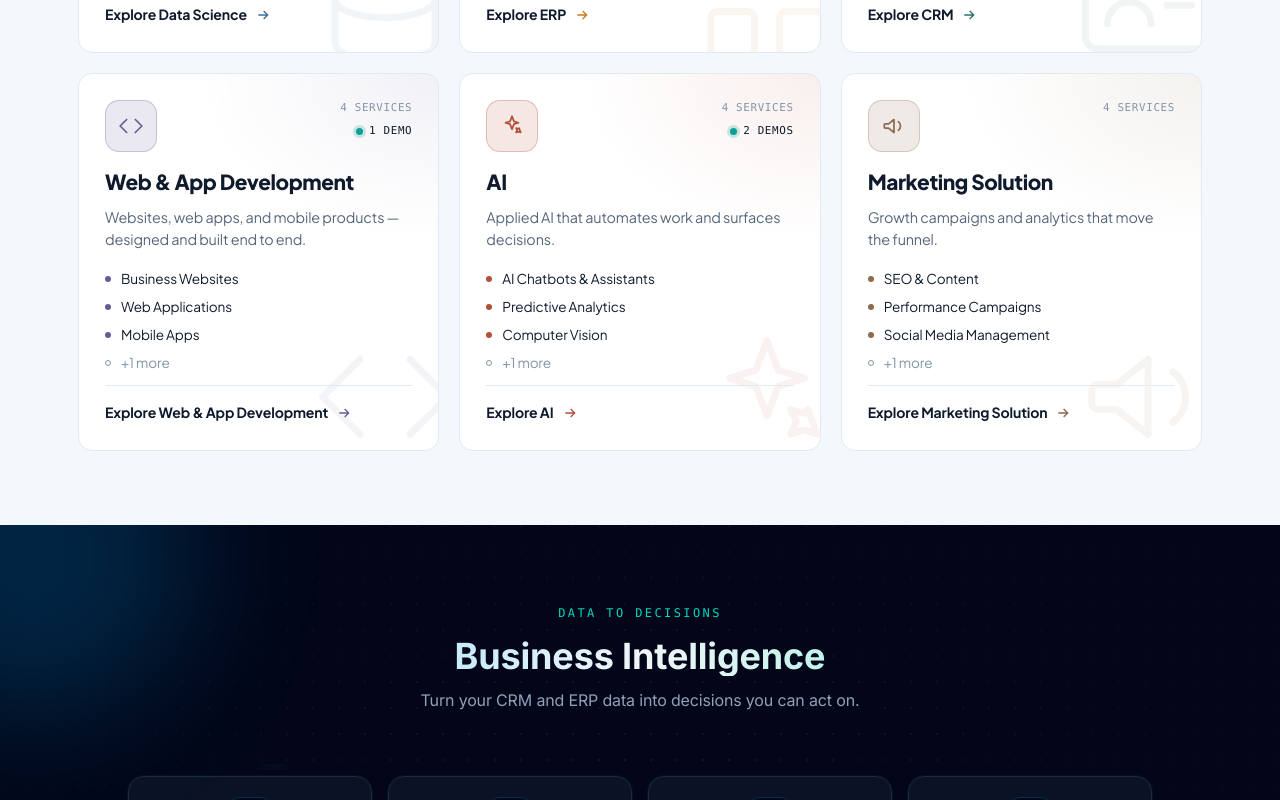
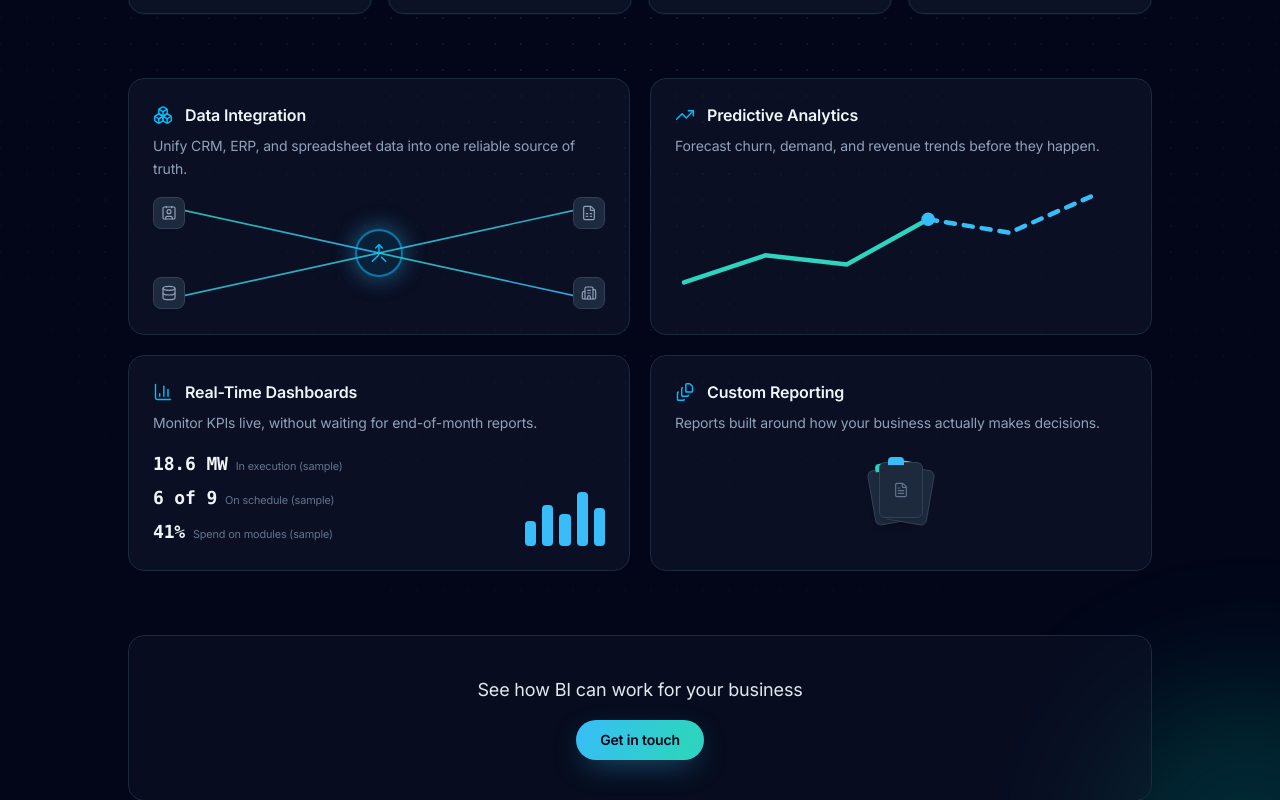
Before and after one commit to Techfirst123/ebkantech-website, a React (Vite) app: page / in a window 1280 px wide. Shown: the part 2420-3220 px from the top of the page. Built offline with nearby package versions, Linux system fonts and the light colour scheme.

Commit message:
Buisness scope changes in rotation

```diff
--- a/src/App.jsx
+++ b/src/App.jsx
@@ -341,24 +341,22 @@ export default function App() {
         <SauryaFeature />
 
         {/* SCOPE / SERVICES */}
-        <section className="scope" id="scope">
+        <section className="scope scope-compact" id="scope">
           <div className="wrap">
             <div className="sec-head">
               <div>
                 <span className="eyebrow">Scope of business</span>
                 <h2>
-                  Data science, ERP, web, AI and marketing — organized by{" "}
-                  <span className="hl">category</span>.
+                  What we <span className="hl">do</span>.
                 </h2>
               </div>
               <p>
-                Pick a category to see every service in it and the demo
-                products you can open — machine learning and analytics, ERP/CRM
-                platforms, web &amp; app builds, applied AI, and growth marketing.
+                Data science, ERP, CRM, web &amp; app, AI and marketing — pick a
+                category to see its services and demos.
               </p>
             </div>
-            <CategoryCards />
           </div>
+          <CategoryCards />
         </section>
 
         <BusinessIntelligenceSection />
--- a/src/category.css
+++ b/src/category.css
@@ -543,3 +543,146 @@ section.cp-section:last-child {
   font-size: 0.75rem;
   color: var(--meta) !important;
 }
+
+/* ---------- home: Scope of business — one auto-scrolling row ---------- */
+section.scope-compact {
+  padding: 52px 0 56px;
+}
+section.scope-compact .sec-head {
+  margin-bottom: 22px;
+  align-items: flex-end;
+}
+.scope-marquee {
+  position: relative;
+  overflow: hidden;
+  padding: 8px 0 14px; /* room for the card hover lift and shadow */
+  /* soft fade at both edges */
+  -webkit-mask-image: linear-gradient(90deg, transparent, #000 6%, #000 94%, transparent);
+  mask-image: linear-gradient(90deg, transparent, #000 6%, #000 94%, transparent);
+}
+.sc-track {
+  width: max-content;
+  animation: sc-scroll 42s linear infinite;
+  will-change: transform;
+}
+.scope-marquee:hover .sc-track,
+.scope-marquee:focus-within .sc-track {
+  animation-play-state: paused;
+}
+@keyframes sc-scroll {
+  from {
+    transform: translateX(0);
+  }
+  to {
+    transform: translateX(-50%);
+  }
+}
+
+.sc {
+  /* margin, not gap: keeps the two copies exactly half the track each */
+  margin-right: 16px;
+  width: 268px;
+  gap: 10px;
+  padding: 18px 18px 16px;
+  border: 1px solid var(--line);
+  border-radius: 12px;
+  background:
+    radial-gradient(120% 90% at 100% 0%, color-mix(in srgb, var(--c-accent) 10%, transparent), transparent 60%),
+    var(--card);
+  color: var(--text);
+  text-decoration: none;
+  transition:
+    transform 0.2s ease,
+    border-color 0.2s ease,
+    box-shadow 0.2s ease;
+}
+.sc:hover {
+  transform: translateY(-3px);
+  border-color: color-mix(in srgb, var(--c-accent) 55%, var(--line));
+  box-shadow: 0 18px 34px -24px color-mix(in srgb, var(--c-accent) 75%, transparent);
+}
+.sc:focus-visible {
+  outline: 2px solid var(--c-accent);
+  outline-offset: 2px;
+}
+.sc-top {
+  gap: 11px;
+}
+.sc-icon {
+  width: 34px;
+  height: 34px;
+  border-radius: 9px;
+  display: inline-flex;
+  align-items: center;
+  justify-content: center;
+  color: var(--c-accent);
+  background: color-mix(in srgb, var(--c-accent) 13%, transparent);
+}
+.sc-icon svg {
+  width: 18px;
+  height: 18px;
+}
+.sc-name {
+  white-space: nowrap;
+  overflow: hidden;
+  text-overflow: ellipsis;
+  font-weight: 750;
+  font-size: 1rem;
+  letter-spacing: -0.01em;
+}
+.sc-sub {
+  font-size: 0.84rem;
+  line-height: 1.5;
+  color: var(--muted);
+  display: -webkit-box;
+  -webkit-line-clamp: 2;
+  -webkit-box-orient: vertical;
+  overflow: hidden;
+  min-height: 2.5em;
+}
+.sc-meta {
+  margin-top: auto;
+  padding-top: 10px;
+  border-top: 1px solid var(--line);
+  font-size: 0.7rem;
+  color: var(--meta);
+}
+.sc-meta svg {
+  width: 15px;
+  height: 15px;
+  color: var(--c-accent);
+  transition: transform 0.2s ease;
+}
+.sc:hover .sc-meta svg {
+  transform: translateX(3px);
+}
+
+@media (max-width: 620px) {
+  .sc {
+    width: 236px;
+    margin-right: 12px;
+  }
+  .sc-track {
+    animation-duration: 34s;
+  }
+}
+
+/* reduced motion: no drift — a swipeable strip showing each card once */
+@media (prefers-reduced-motion: reduce) {
+  .scope-marquee {
+    overflow-x: auto;
+    -webkit-mask-image: none;
+    mask-image: none;
+    scroll-snap-type: x mandatory;
+    padding-left: 20px;
+  }
+  .sc-track {
+    animation: none;
+  }
+  .sc {
+    scroll-snap-align: start;
+  }
+  .sc[aria-hidden="true"] {
+    display: none !important;
+  }
+}
--- a/src/components/CategoryCards.jsx
+++ b/src/components/CategoryCards.jsx
@@ -9,8 +9,6 @@ import { productsIn } from "../data/demoShowcase";
  * Styles: category.css (cc- classes).
  */
 
-const PREVIEW_SERVICES = 3;
-
 export function CategoryIcon({ icon, className }) {
   return (
     <svg className={className} viewBox="0 0 24 24" fill="none" stroke="currentColor"
@@ -20,51 +18,59 @@ export function CategoryIcon({ icon, className }) {
   );
 }
 
-export default function CategoryCards() {
-  return (
-    <div className="cc-grid">
-      {SCOPE.map((c) => {
+/**
+ * One horizontal row of compact category cards that drifts right → left,
+ * looping forever. Layout uses Bootstrap 5 flex utilities (scoped to .bs —
+ * src/vendor/bootstrap-grid.scoped.css); the movement is a CSS animation.
+ *
+ * - The list is rendered twice; the track moves by exactly half its width,
+ *   so the loop is seamless. The copy is hidden from screen readers and
+ *   keyboard focus, so every category is announced once.
+ * - Pauses on hover and while a card has keyboard focus.
+ * - Reduced motion: no animation — the row becomes a swipeable strip.
+ * Styles: category.css (.scope-marquee, .sc-).
+ */
+function ScopeCard({ c, copy }) {
   const services = c.items.length;
   const demos = productsIn(c.cat).length;
-        const extra = services - PREVIEW_SERVICES;
   return (
-          <Link key={c.slug} to={`/services/${c.slug}`} className="cc" style={{ "--c-accent": c.accent }}>
-            <CategoryIcon icon={c.icon} className="cc-watermark" />
-
-            <div className="cc-top">
-              <span className="cc-icon">
+    <Link
+      to={`/services/${c.slug}`}
+      className="sc flex-shrink-0 d-flex flex-column"
+      style={{ "--c-accent": c.accent }}
+      {...(copy ? { tabIndex: -1, "aria-hidden": true } : {})}
+    >
+      <span className="sc-top d-flex align-items-center">
+        <span className="sc-icon flex-shrink-0">
           <CategoryIcon icon={c.icon} />
         </span>
-              <span className="cc-counts mono">
-                <span>{services} {services === 1 ? "service" : "services"}</span>
-                {demos > 0 && (
-                  <span className="cc-demos">
-                    <span className="cc-demos-dot" aria-hidden="true" />
-                    {demos} {demos === 1 ? "demo" : "demos"}
+        <span className="sc-name">{c.cat}</span>
       </span>
-                )}
+      <span className="sc-sub">{c.sub}</span>
+      <span className="sc-meta mono d-flex align-items-center justify-content-between">
+        <span>
+          {services} {services === 1 ? "service" : "services"}
+          {demos > 0 && ` · ${demos} ${demos === 1 ? "demo" : "demos"}`}
         </span>
-            </div>
-
-            <h3 className="cc-name">{c.cat}</h3>
-            <p className="cc-sub">{c.sub}</p>
-
-            <ul className="cc-list">
-              {c.items.slice(0, PREVIEW_SERVICES).map((it) => (
-                <li key={it.code}>{it.title}</li>
-              ))}
-              {extra > 0 && <li className="cc-more">+{extra} more</li>}
-            </ul>
-
-            <span className="cc-go">
-              Explore {c.cat}
         <svg viewBox="0 0 24 24" fill="none" stroke="currentColor" strokeWidth="2" aria-hidden="true">
           <path d="M5 12h14M13 6l6 6-6 6" />
         </svg>
       </span>
     </Link>
   );
-      })}
+}
+
+export default function CategoryCards() {
+  return (
+    <div className="bs scope-marquee" role="region" aria-label="Scope of business — service categories">
+      <div className="sc-track d-flex flex-nowrap align-items-stretch">
+        {SCOPE.map((c) => (
+          <ScopeCard key={c.slug} c={c} />
+        ))}
+        {SCOPE.map((c) => (
+          <ScopeCard key={`${c.slug}-copy`} c={c} copy />
+        ))}
+      </div>
     </div>
   );
 }
```
Lines whose indentation alone changed are shown as unchanged.
